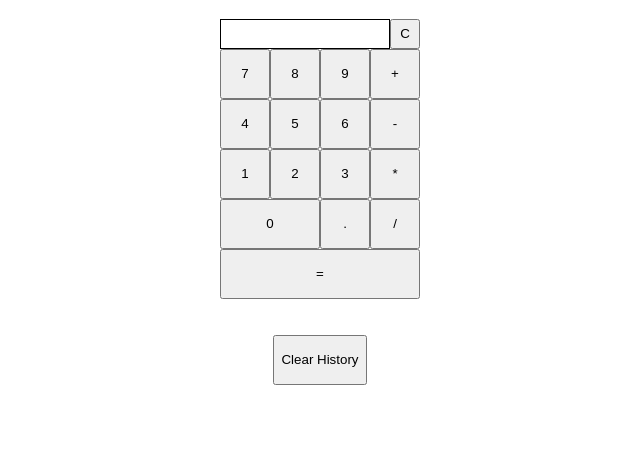
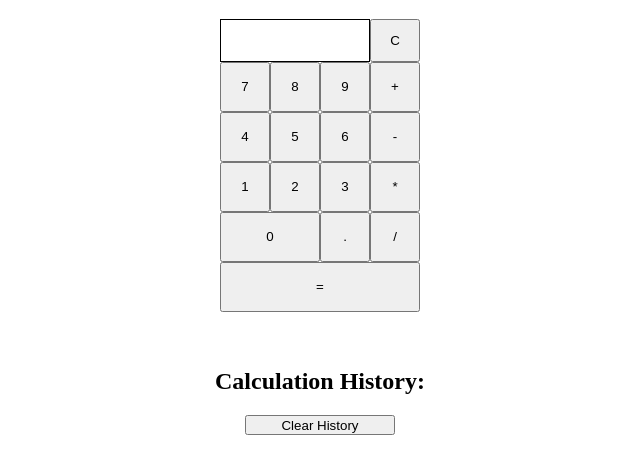
Before and after one commit to Josh-Clemons/weekend-jquery-server-calculator, a website: page public/index.html in a window 1280 px wide. Shown: the part 69-542 px from the top of the page, without its empty margins (320-960 px from the left). Drawn offline with Linux system fonts and the light colour scheme; no server answers.

Commit message:
minor tweaks to layout

```diff
--- a/public/Style/style.css
+++ b/public/Style/style.css
@@ -24,17 +24,18 @@ button {
     align-items: center;
 }
 
-#calculator-screen {
-    width: 162px;
-    height: 22px;
+div#calculator-screen {
+    width: 142px;
+    height: 35px;
     margin-left: 5px;
     border: 1px solid black;
     padding: 3px;
+    overflow: scroll;
 }
 
 #clear-btn {
-    width: 30px;
-    height: 30px;
+    width: 50px;
+    height: 43px;
     margin: 5px;
     margin-left: 0px;
 }
@@ -48,5 +49,6 @@ button {
 }
 
 #clear-history-btn {
-    width: auto;
+    width: 150px;
+    height: 20px;
 }
--- a/public/index.html
+++ b/public/index.html
@@ -51,6 +51,7 @@
 <br>
 
     <!-- <h2 id="calculated-value">Total:</h2> -->
+    <h2>Calculation History:</h2>
     <button id="clear-history-btn">Clear History</button>
     <ul id="calculation-history-list"></ul>
 </body>
--- a/server.js
+++ b/server.js
@@ -11,7 +11,7 @@ let calculation = 0;
 
 app.post ('/calculations' , (req, res) => {
     calculation = calculateValue(req.body);
-    let equation = `${req.body.numberOne} ${req.body.operator} ${req.body.numberTwo} = ${calculation}`;
+    let equation = `${req.body.numberOne}${req.body.operator}${req.body.numberTwo} = ${calculation}`;
     calculationHistory.push(equation);
     res.sendStatus(200);
 });
```
